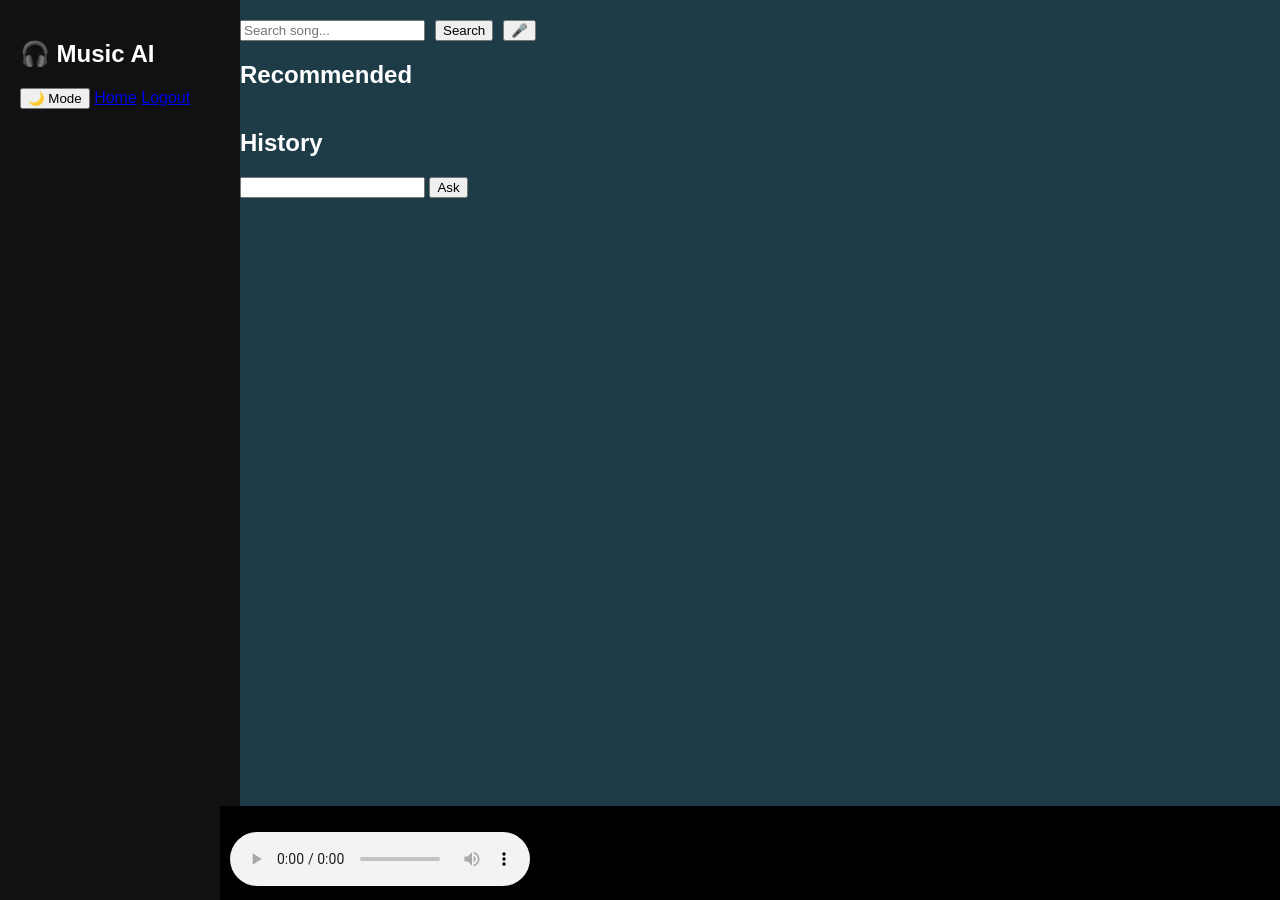
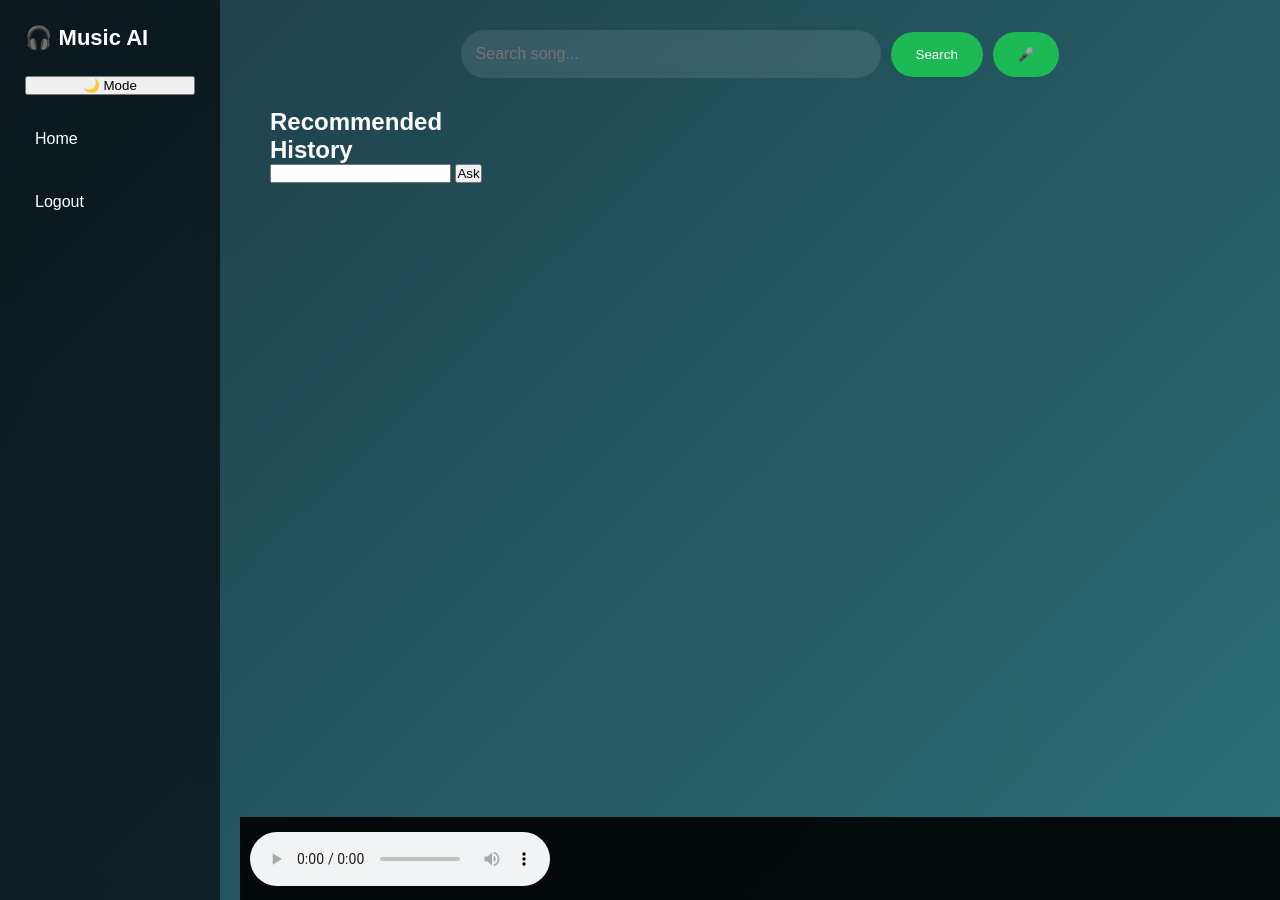
Before and after one commit to Swaliha-jamadar-070/Music-Recommender-System, a Flask app: page / in a window 1280 px wide. Run offline with Flask 3, Linux system fonts and the light colour scheme; the visitor is signed in with stand-in values (Sample User, id 1); data that the repository does not hold is empty; some libraries are stand-ins or nearby versions.

Commit message:
Update style.css

```diff
--- a/static/style.css
+++ b/static/style.css
@@ -1,52 +1,293 @@
-body{
-margin:0;
-font-family:sans-serif;
-background:#1e3c48;
-color:white;
+/* ================= GLOBAL ================= */
+*{
+    margin:0;
+    padding:0;
+    box-sizing:border-box;
 }
 
-.sidebar{
-position:fixed;
-width:200px;
-height:100%;
-background:#111;
-padding:20px;
+body{
+    font-family:'Poppins',sans-serif;
+    background:linear-gradient(135deg,#1e3c48,#2a6f77);
+    color:white;
+    overflow-x:hidden;
+    transition:0.3s;
 }
 
-.main{
-margin-left:220px;
-padding:20px;
+/* LIGHT MODE */
+.light-mode{
+    background:#f5f5f5;
+    color:#111;
 }
 
-.search-bar{
-display:flex;
-gap:10px;
+/* ================= SIDEBAR ================= */
+.sidebar{
+    position:fixed;
+    left:0;
+    top:0;
+    width:220px;
+    height:100vh;
+    background:rgba(0,0,0,0.6);
+    backdrop-filter:blur(12px);
+    padding:25px;
+    display:flex;
+    flex-direction:column;
+    gap:25px;
 }
 
-.row{
-display:flex;
-overflow-x:auto;
-gap:20px;
+.sidebar h2{
+    font-size:22px;
 }
 
-.card{
-background:#222;
-padding:10px;
-border-radius:10px;
-min-width:150px;
+.sidebar a{
+    text-decoration:none;
+    color:white;
+    font-size:16px;
+    padding:10px;
+    border-radius:10px;
+    transition:0.3s;
 }
 
-.card img{
-width:100%;
-height:150px;
-object-fit:cover;
+.sidebar a:hover{
+    background:#1db954;
+    transform:translateX(5px);
 }
 
+/* ================= MAIN ================= */
+.main{
+    margin-left:240px;
+    padding:30px;
+    min-height:100vh;
+}
+
+/* ================= SEARCH BAR ================= */
+.search-bar{
+    display:flex;
+    justify-content:center;
+    align-items:center;
+    margin-bottom:30px;
+}
+
+.search-bar input{
+    width:420px;
+    padding:15px;
+    border-radius:50px;
+    border:none;
+    outline:none;
+    font-size:16px;
+    background:rgba(255,255,255,0.1);
+    color:white;
+    backdrop-filter:blur(10px);
+}
+
+.search-bar button{
+    margin-left:10px;
+    padding:15px 25px;
+    border-radius:50px;
+    border:none;
+    background:#1db954;
+    color:white;
+    cursor:pointer;
+    transition:0.3s;
+}
+
+.search-bar button:hover{
+    background:#1ed760;
+    transform:scale(1.05);
+}
+
+/* ================= SECTIONS ================= */
+.section{
+    margin-top:30px;
+}
+
+.section h2{
+    margin-bottom:15px;
+}
+
+/* ================= SCROLL CONTAINER ================= */
+.scroll-container{
+    display:flex;
+    overflow-x:auto;
+    gap:20px;
+    padding-bottom:10px;
+}
+
+.scroll-container::-webkit-scrollbar{
+    height:6px;
+}
+
+.scroll-container::-webkit-scrollbar-thumb{
+    background:#1db954;
+    border-radius:10px;
+}
+
+/* ================= CARD ================= */
+.card{
+    min-width:190px;
+    background:rgba(255,255,255,0.08);
+    backdrop-filter:blur(12px);
+    border-radius:15px;
+    padding:15px;
+    transition:0.3s;
+    position:relative;
+}
+
+.card:hover{
+    transform:scale(1.05);
+    box-shadow:0 10px 25px rgba(0,0,0,0.4);
+}
+
+/* SAME SIZE IMAGE */
+.card img{
+    width:100%;
+    height:180px;
+    object-fit:cover;
+    border-radius:10px;
+}
+
+/* ================= BUTTONS ================= */
+.actions{
+    display:flex;
+    justify-content:space-between;
+    margin-top:10px;
+}
+
+.actions button{
+    padding:8px 12px;
+    border:none;
+    border-radius:10px;
+    cursor:pointer;
+    font-size:14px;
+    transition:0.3s;
+}
+
+/* PLAY BUTTON */
+.actions button:first-child{
+    background:#1db954;
+    color:white;
+}
+
+.actions button:first-child:hover{
+    background:#1ed760;
+    transform:scale(1.1);
+}
+
+/* LIKE BUTTON */
+.actions button:last-child{
+    background:#ff4d6d;
+    color:white;
+}
+
+.actions button:last-child:hover{
+    background:#ff1f4b;
+    transform:scale(1.1);
+}
+
+/* ================= PLAYER ================= */
 .player{
-position:fixed;
-bottom:0;
-left:220px;
-right:0;
-background:#000;
-padding:10px;
+    position:fixed;
+    bottom:0;
+    left:240px;
+    right:0;
+    background:rgba(0,0,0,0.9);
+    padding:10px;
+    backdrop-filter:blur(10px);
 }
+
+/* ================= NOW PLAYING TEXT ================= */
+#now{
+    font-size:14px;
+    margin-bottom:5px;
+}
+
+/* ================= WAVEFORM ================= */
+.waveform{
+    width:100%;
+    height:5px;
+    background:linear-gradient(90deg,#1db954,#00ffcc);
+    animation:wave 1s infinite linear;
+    border-radius:10px;
+    margin-top:5px;
+}
+
+@keyframes wave{
+    0%{opacity:0.5;}
+    50%{opacity:1;}
+    100%{opacity:0.5;}
+}
+
+/* ================= LOADER ================= */
+.loader{
+    border:5px solid #333;
+    border-top:5px solid #1db954;
+    border-radius:50%;
+    width:40px;
+    height:40px;
+    animation:spin 1s linear infinite;
+    margin:auto;
+}
+
+@keyframes spin{
+    100%{transform:rotate(360deg);}
+}
+
+/* ================= TOGGLE BUTTON ================= */
+.toggle-btn{
+    position:fixed;
+    top:20px;
+    right:20px;
+    background:#1db954;
+    padding:10px;
+    border-radius:50%;
+    cursor:pointer;
+}
+
+/* ================= CHATBOT ================= */
+.chatbox{
+    position:fixed;
+    bottom:80px;
+    right:20px;
+    width:300px;
+    background:rgba(0,0,0,0.7);
+    backdrop-filter:blur(10px);
+    border-radius:15px;
+    padding:15px;
+}
+
+.chatbox input{
+    width:100%;
+    padding:10px;
+    border-radius:10px;
+    border:none;
+}
+
+/* ================= VOICE BUTTON ================= */
+.mic-btn{
+    margin-left:10px;
+    background:#ff4d6d;
+    border-radius:50%;
+    padding:12px;
+    cursor:pointer;
+    transition:0.3s;
+}
+
+.mic-btn:hover{
+    transform:scale(1.1);
+}
+
+/* ================= MOBILE RESPONSIVE ================= */
+@media(max-width:768px){
+
+    .sidebar{
+        width:180px;
+    }
+
+    .main{
+        margin-left:190px;
+        padding:15px;
+    }
+
+    .search-bar input{
+        width:250px;
+    }
+}
```
